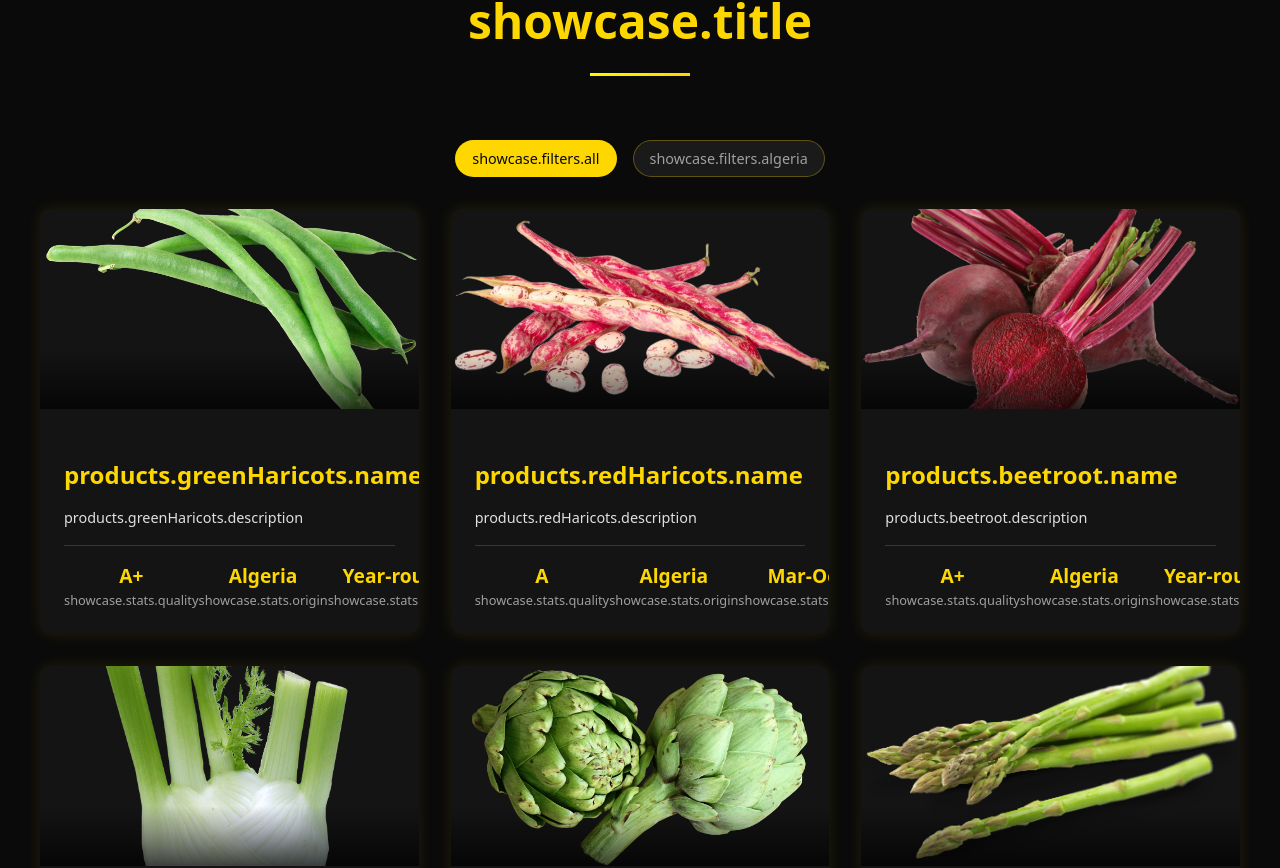
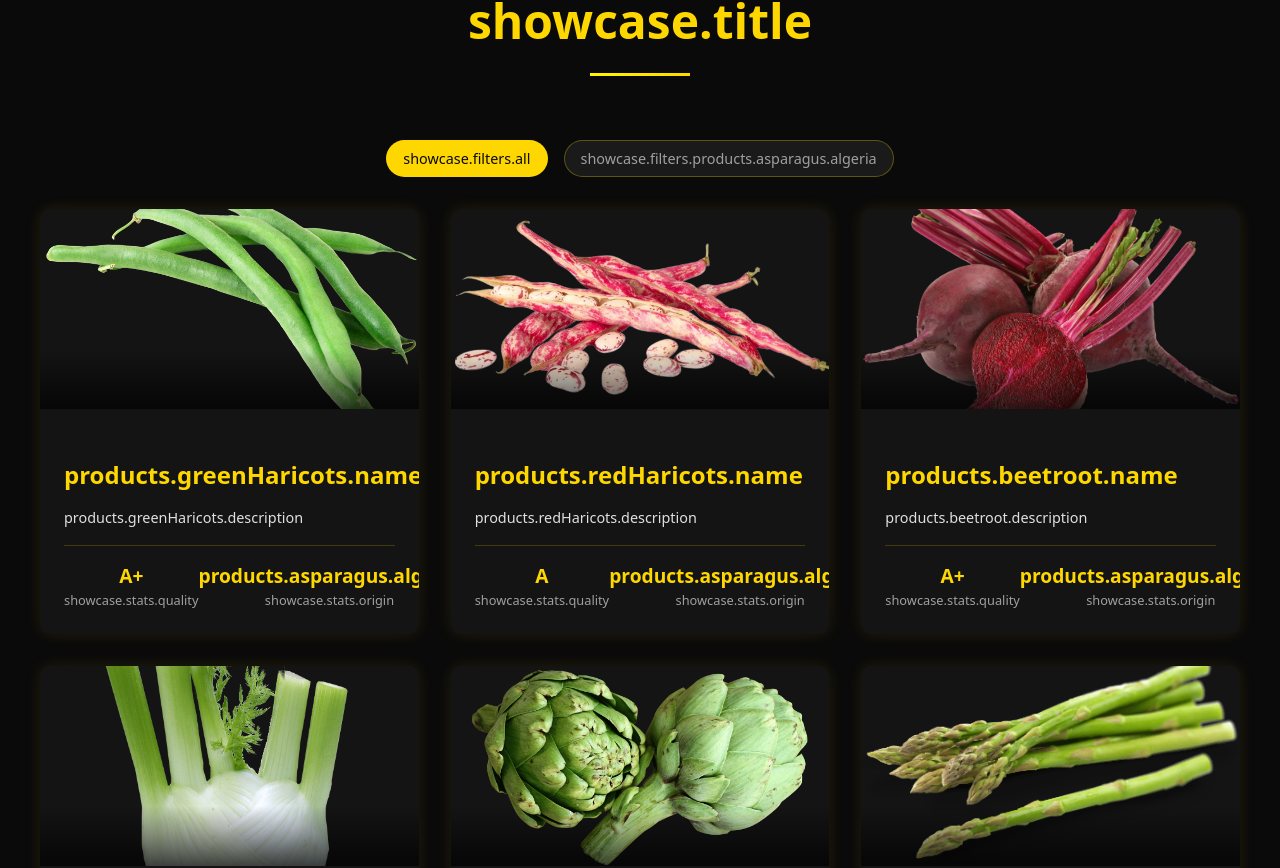
Before and after one commit to Nader-Hadjoudj/my-website, a React (Vite) app: page /contact in a window 1280 px wide. Shown: the part 1751-2619 px from the top of the page. Built offline with nearby package versions, Linux system fonts and the light colour scheme; no server answers; the HTML template or start-up script is replaced by a standard one.

Commit message:
algeria translation

```diff
--- a/src/components/FarmingProductsShowcase.jsx
+++ b/src/components/FarmingProductsShowcase.jsx
@@ -209,7 +209,7 @@ const products = [
     descriptionKey: "products.greenHaricots.description",
     image: "/Green_Haricots.png",
     quality: "A+",
-    origin: "Algeria",
+    origin: "products.asparagus.algeria",
     season: "Year-round",
   },
   {
@@ -218,7 +218,7 @@ const products = [
     descriptionKey: "products.redHaricots.description",
     image: "/Red_Haricots.png",
     quality: "A",
-    origin: "Algeria",
+    origin: "products.asparagus.algeria",
     season: "Mar-Oct",
   },
   {
@@ -227,7 +227,7 @@ const products = [
     descriptionKey: "products.beetroot.description",
     image: "/beetroot.png",
     quality: "A+",
-    origin: "Algeria",
+    origin: "products.asparagus.algeria",
     season: "Year-round",
   },
   {
@@ -236,7 +236,7 @@ const products = [
     descriptionKey: "products.fennel.description",
     image: "/fennel.png",
     quality: "A",
-    origin: "Algeria",
+    origin: "products.asparagus.algeria",
     season: "Oct-May",
   },
   {
@@ -245,7 +245,7 @@ const products = [
     descriptionKey: "products.artichoke.description",
     image: "/artichoke.png",
     quality: "A+",
-    origin: "Algeria",
+    origin: "products.asparagus.algeria",
     season: "Oct-May",
   },
   {
@@ -254,7 +254,7 @@ const products = [
     descriptionKey: "products.asparagus.description",
     image: "/asparagus.png",
     quality: "A",
-    origin: "Algeria",
+    origin: "products.asparagus.algeria",
     season: "Feb-Jun",
   },
 ];
--- a/src/locales/en/translation.json
+++ b/src/locales/en/translation.json
@@ -63,7 +63,8 @@
       },
       "asparagus": {
           "name": "Fresh Asparagus",
-          "description": "Tender and flavorful green asparagus, ideal for grilling and steaming."
+          "description": "Tender and flavorful green asparagus, ideal for grilling and steaming.",
+          "algeria": "Algeria"
       }
   },
 
--- a/src/locales/fr/translation.json
+++ b/src/locales/fr/translation.json
@@ -65,7 +65,8 @@
         },
         "asparagus": {
         "name": "Asperges Fraîches",
-        "description": "Asperges vertes tendres et savoureuses, idéales pour le gril et la vapeur."
+        "description": "Asperges vertes tendres et savoureuses, idéales pour le gril et la vapeur.",
+        "algeria": "Algerie"
         }
 
       },
```
